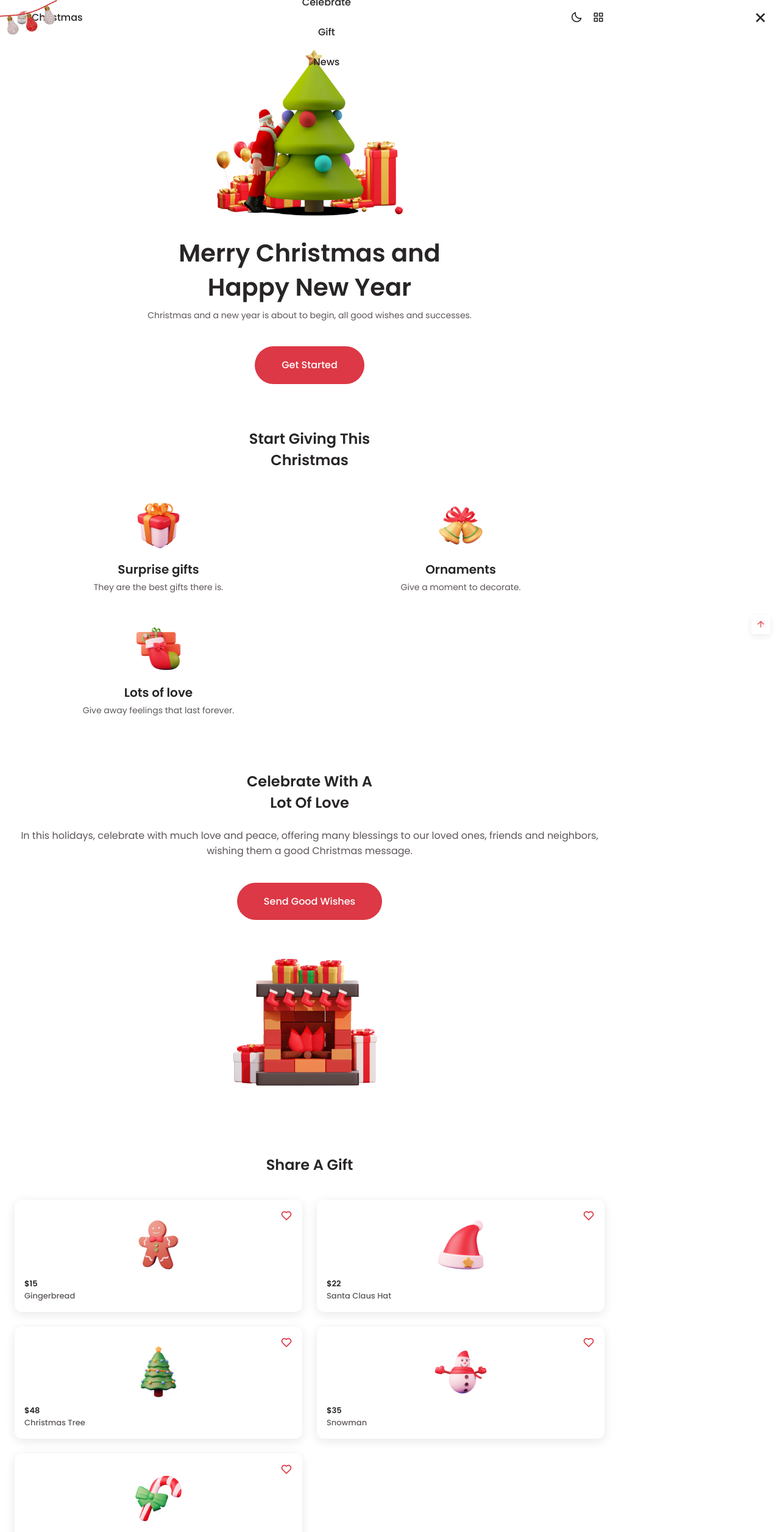
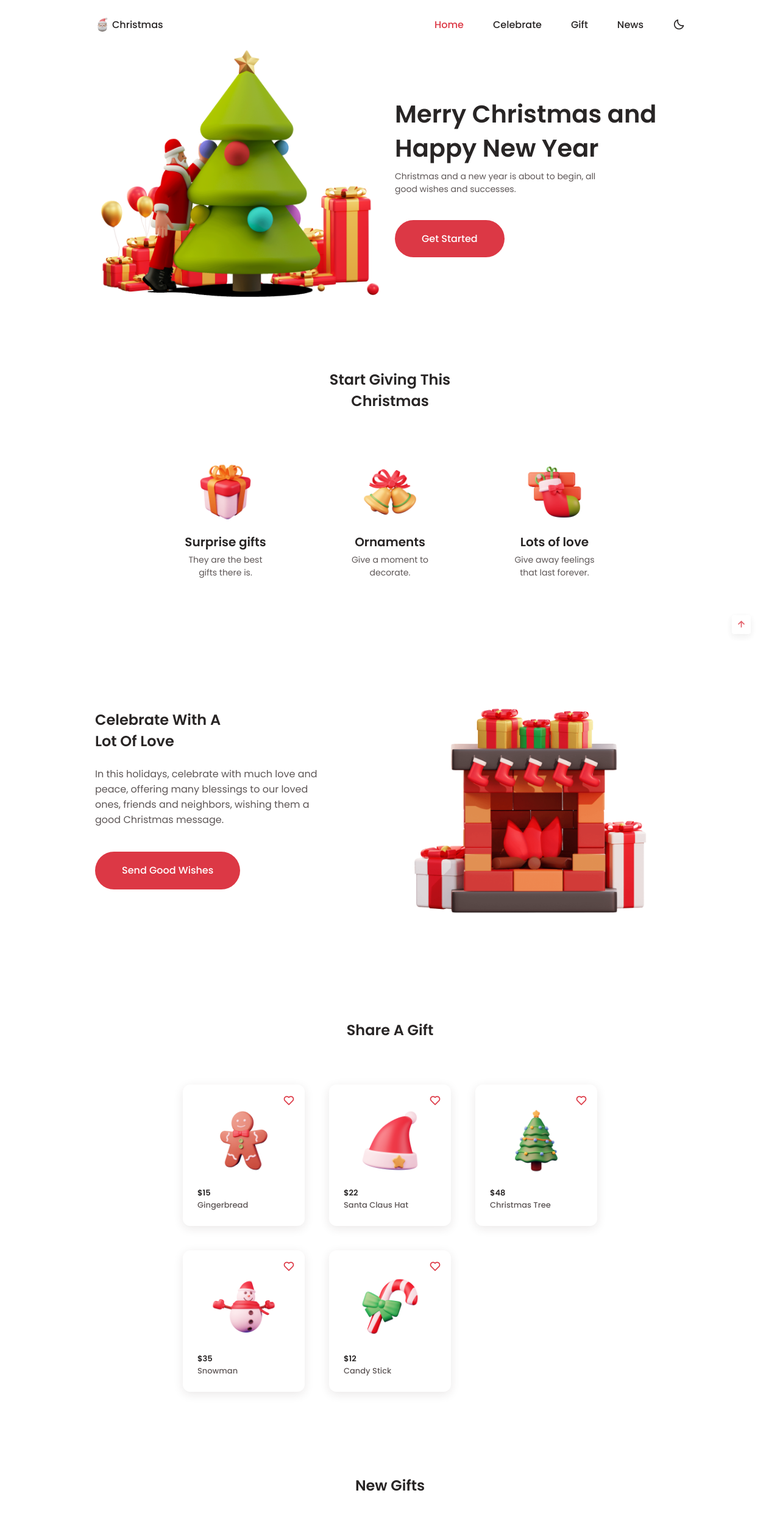
Before and after one commit to thanh-lam-landing-page/responsive-chirstmas-website, a website built with Parcel: page index.html in a window 1280 px wide. Shown: the top 2513 px of the page at 61% size. Built offline with nearby package versions, Linux system fonts and the light colour scheme.

Commit message:
complete add animation with scrollreveal

```diff
--- /dev/null
+++ b/assets/scss/components/_breakpoint.scss
@@ -0,0 +1,234 @@
+/* ------------- For small devices ------------ */
+@media screen and (min-width: 320px) {
+  .container {
+    margin-left: var(--mb-1);
+    margin-right: var(--mb-1);
+  }
+  .giving {
+    &__container {
+      gap: 1rem;
+    }
+  }
+  .gift {
+    &__container {
+      grid-template-columns: 150px;
+      justify-content: center;
+    }
+  }
+}
+
+/* ------------ For medium devices ------------ */
+@media screen and (min-width: 576px) {
+  .home {
+    &__description {
+      padding: 0 8rem;
+    }
+  }
+  .giving {
+    &__container {
+      grid-template-columns: repeat(2, 142px);
+      justify-content: center;
+      gap: 2.5rem 3.5rem;
+    }
+  }
+  .celebrate {
+    &__description {
+      padding: 0 4rem;
+    }
+  }
+  .gift {
+    &__container {
+      grid-template-columns: repeat(2, 180px);
+      justify-content: center;
+      gap: 2rem;
+    }
+  }
+  .message {
+    &__input,
+    &__button {
+      width: 60%;
+    }
+  }
+  .footer {
+    &__container {
+      grid-template-columns: repeat(2, 1fr);
+    }
+  }
+}
+
+@media screen and (min-width: 767px) {
+  body {
+    margin: 0;
+  }
+
+  .section {
+    padding: 6.5rem 0 2rem;
+  }
+  .nav {
+    height: calc(var(--header-height) + 1.5rem);
+    column-gap: 3rem;
+    &__toggle,
+    &__close,
+    &__img {
+      display: none;
+    }
+    &__menu {
+      margin-left: auto;
+    }
+    &__list {
+      flex-direction: row;
+      column-gap: 3rem;
+    }
+  }
+  .home__container,
+  .celebrate__container,
+  .message__container {
+    grid-template-columns: repeat(2, 1fr);
+    align-items: center;
+  }
+  .home {
+    &__data {
+      text-align: initial;
+    }
+    &__description {
+      padding: 0;
+    }
+  }
+
+  .giving {
+    &__container {
+      grid-template-columns: repeat(3, 142px);
+      column-gap: 5rem;
+    }
+  }
+
+  .celebrate {
+    &__data,
+    &__title {
+      text-align: initial;
+    }
+    &__description {
+      padding: 0;
+    }
+  }
+
+  .gift {
+    &__container {
+      grid-template-columns: repeat(3, 200px);
+      gap: 2.5rem;
+    }
+  }
+  .footer__container {
+    grid-template-columns: repeat(3, 1fr);
+  }
+}
+
+/* ------------- For large devices ------------ */
+@media screen and (min-width: 992px) {
+  .container {
+    margin-left: auto;
+    margin-right: auto;
+  }
+  .home {
+    &__container {
+			padding-top: 5rem;
+      column-gap: 1rem;
+    }
+    &__image {
+      width: 500px;
+    }
+    &__description {
+      padding-right: 8rem;
+    }
+  }
+  .giving {
+    &__container {
+      column-gap: 8rem;
+      padding-top: 2rem;
+    }
+    &__img {
+      width: 120px;
+    }
+  }
+  .celebrate {
+    &__img {
+      width: 450px;
+    }
+    &__description {
+      padding-right: 7rem;
+    }
+  }
+  .gift {
+    &__container {
+      padding-top: 2rem;
+    }
+    &__card {
+      padding: 2rem 1.5rem 1.5rem;
+    }
+    &__img {
+      width: 120px;
+      margin-bottom: var(--mb-1);
+    }
+  }
+  .new {
+    &__container {
+      padding-top: 2rem;
+    }
+    &__card {
+      margin-bottom: 5rem;
+    }
+    &__price {
+      font-size: var(--h3-font-size);
+    }
+  }
+
+  .message {
+    &__container {
+      padding: 3.5rem 0;
+      grid-template-columns: repeat(2, max-content);
+      column-gap: 4rem;
+      justify-content: center;
+    }
+    &__form {
+      text-align: initial;
+    }
+    &__title {
+      font-size: var(--h1-font-size);
+    }
+    &__input {
+      display: block;
+      width: 300px;
+    }
+    &__button {
+      width: initial;
+    }
+    &__img {
+      width: 320px;
+    }
+  }
+  .footer {
+    &__container {
+      grid-template-columns: repeat(4, max-content);
+      justify-content: space-between;
+    }
+    &__copy {
+      grid-column: 1/-1;
+      margin-top: 2rem;
+    }
+    &__img1,
+    &__img2 {
+      width: 120px;
+    }
+    &__img1 {
+      top: 30%;
+      left: -7rem;
+    }
+    &__img2 {
+      top: 40%;
+      right: -7rem;
+    }
+  }
+  .scrollup {
+    right: 3rem;
+  }
+}
--- a/assets/scss/styles.scss
+++ b/assets/scss/styles.scss
@@ -12,4 +12,4 @@
 @import "components/message.scss";
 @import "components/footer.scss";
 @import "components/scroll.scss";
-@import "theme/theme.scss";
+@import "components/breakpoint.scss";
```
